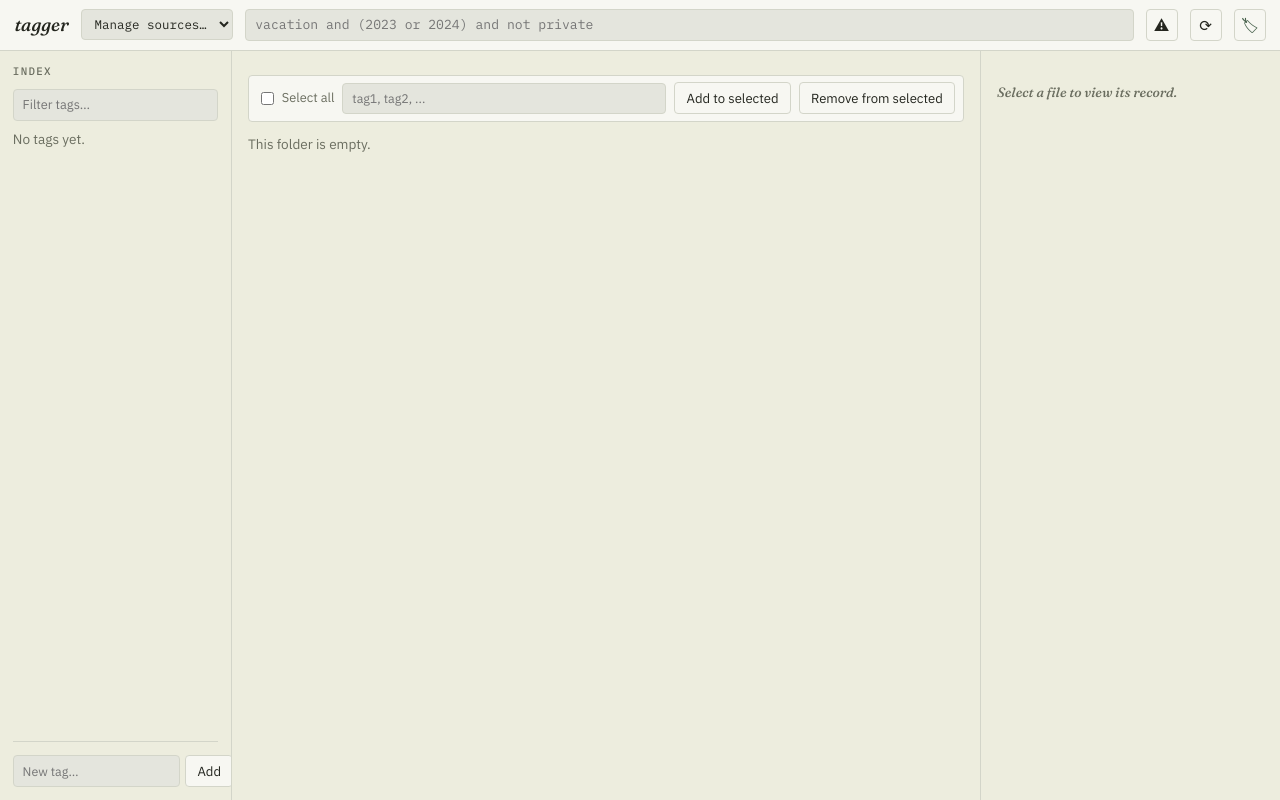
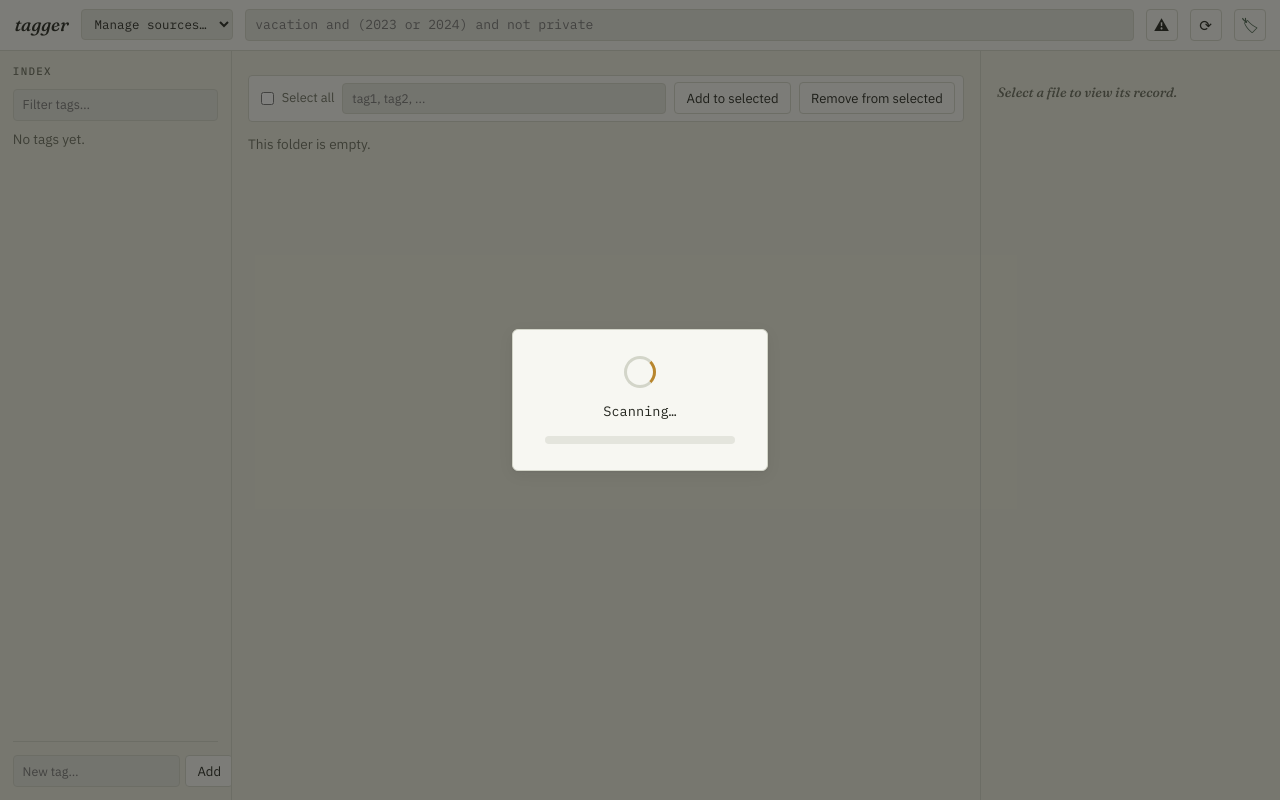
Before and after one commit to sameer-n012/tagger, a FastAPI app: template src/tagger/templates/browse.html in a window 1280 px wide. Run offline with FastAPI, Linux system fonts and the light colour scheme; the template is opened without the code that fills it, so the values that code supplies are empty.

Commit message:
Run source scans in the background with a blocking progress overlay
Scanning large directories used to hang the add-source/rescan request
until the whole tree was hashed. Both routes now kick off the scan on a
daemon thread (scan_status.py tracks per-source progress in memory,
guarded by a lock) and redirect to the browse page immediately.

The browse page polls GET /sources/{id}/scan-status every 500ms while a
scan is running and shows a full-viewport overlay (spinner + progress
bar, real percentage once the file count is known, indeterminate stripes
during the initial count) that sits above everything at a high z-index,
which blocks all clicks until the scan finishes and the page reloads to
show the results. The server also renders the overlay pre-visible on
first paint when a scan is already in flight, avoiding a flash of
interactive UI before the first poll lands.

scanner.walk_source/rescan take an optional progress_cb(processed,
total) to drive this. Tests poll the same status endpoint
(_wait_for_scan) instead of assuming scans finish synchronously.

```diff
--- a/src/tagger/routes/files.py
+++ b/src/tagger/routes/files.py
@@ -12,7 +12,7 @@ from typing import Annotated
 from fastapi import APIRouter, Depends, Form, HTTPException, Request
 from fastapi.responses import FileResponse, RedirectResponse
 
-from tagger import config
+from tagger import config, scan_status
 from tagger import search as search_module
 from tagger import tags as tags_module
 from tagger.config import SourceConfig
@@ -161,6 +161,7 @@ def browse(
     members_by_supertag = {
         tag.id: tags_module.direct_members(conn, tag.id) for tag in all_tags if tag.is_supertag
     }
+    current_scan = scan_status.get(source_id)
 
     return templates.TemplateResponse(
         request,
@@ -177,6 +178,7 @@ def browse(
             "missing_files": _missing_files(conn),
             "q": q,
             "search_error": search_error,
+            "scanning": current_scan is not None and current_scan.state == "scanning",
             "back_url": browse_url(source_id, path, q),
         },
     )
--- a/src/tagger/static/style.css
+++ b/src/tagger/static/style.css
@@ -460,6 +460,70 @@ dialog::backdrop { background: rgba(36, 38, 31, 0.35); }
 .tag-manage-header input[type="text"] { font-size: 0.8rem; }
 .supertag-members { display: flex; align-items: center; gap: 0.4rem; flex-wrap: wrap; padding-left: 1rem; }
 
+/* -------------------------------------------------- scan overlay */
+
+.scan-overlay {
+  position: fixed;
+  inset: 0;
+  z-index: 1000;
+  display: flex;
+  align-items: center;
+  justify-content: center;
+  background: rgba(24, 25, 20, 0.55);
+  cursor: wait;
+}
+.scan-overlay-box {
+  display: flex;
+  flex-direction: column;
+  align-items: center;
+  gap: 0.9rem;
+  padding: 1.6rem 2rem;
+  background: var(--paper-raised);
+  border: 1px solid var(--hairline);
+  border-radius: 6px;
+  box-shadow: var(--shadow);
+  min-width: 16rem;
+}
+.spinner {
+  width: 2rem;
+  height: 2rem;
+  border-radius: 50%;
+  border: 3px solid var(--hairline);
+  border-top-color: var(--ochre);
+  animation: tagger-spin 0.8s linear infinite;
+}
+@keyframes tagger-spin {
+  to { transform: rotate(360deg); }
+}
+.scan-overlay-label {
+  font-family: var(--font-mono);
+  font-size: 0.85rem;
+  color: var(--ink);
+}
+.progress-track {
+  width: 100%;
+  height: 0.5rem;
+  border-radius: 999px;
+  background: var(--paper-sunken);
+  overflow: hidden;
+}
+.progress-fill {
+  height: 100%;
+  width: 0;
+  background: var(--moss);
+  border-radius: 999px;
+  transition: width 0.2s ease;
+}
+.progress-fill.indeterminate {
+  width: 40% !important;
+  background: linear-gradient(90deg, var(--paper-sunken), var(--moss), var(--paper-sunken));
+  animation: tagger-indeterminate 1.1s ease-in-out infinite;
+}
+@keyframes tagger-indeterminate {
+  0% { transform: translateX(-120%); }
+  100% { transform: translateX(280%); }
+}
+
 /* -------------------------------------------------- responsive */
 
 @media (max-width: 900px) {
--- a/src/tagger/templates/browse.html
+++ b/src/tagger/templates/browse.html
@@ -2,7 +2,8 @@
 {% block title %}{{ source.display_name }} — tagger{% endblock %}
 
 {% block body %}
-<div class="workspace" data-source-id="{{ source.id }}" data-path="{{ path }}" data-q="{{ q }}">
+<div class="workspace" data-source-id="{{ source.id }}" data-path="{{ path }}" data-q="{{ q }}"
+     data-scanning="{{ 'true' if scanning else 'false' }}">
   <header class="topbar">
     <a class="brand" href="/sources">tagger</a>
 
@@ -160,6 +161,16 @@
   </aside>
 </div>
 
+<div id="scan-overlay" class="scan-overlay" {% if not scanning %}hidden{% endif %}>
+  <div class="scan-overlay-box">
+    <div class="spinner"></div>
+    <div class="scan-overlay-label" id="scan-overlay-label">Scanning…</div>
+    <div class="progress-track">
+      <div class="progress-fill indeterminate" id="scan-progress-fill"></div>
+    </div>
+  </div>
+</div>
+
 <dialog id="missing-dialog">
   <div class="dialog-header">
     <strong>Missing files</strong>
@@ -191,6 +202,42 @@
   (function () {
     var workspace = document.querySelector('.workspace');
     var sourceId = workspace.dataset.sourceId;
+
+    function pollScanStatus(sawScanning) {
+      fetch('/sources/' + sourceId + '/scan-status')
+        .then(function (r) { return r.json(); })
+        .then(function (data) {
+          var overlay = document.getElementById('scan-overlay');
+          var label = document.getElementById('scan-overlay-label');
+          var fill = document.getElementById('scan-progress-fill');
+
+          if (data.scanning) {
+            overlay.hidden = false;
+            if (data.total > 0) {
+              var pct = Math.min(100, Math.round((data.processed / data.total) * 100));
+              fill.classList.remove('indeterminate');
+              fill.style.width = pct + '%';
+              label.textContent = 'Scanning… ' + data.processed + ' / ' + data.total + ' files';
+            } else {
+              fill.classList.add('indeterminate');
+              label.textContent = 'Scanning…';
+            }
+            setTimeout(function () { pollScanStatus(true); }, 500);
+          } else {
+            overlay.hidden = true;
+            if (sawScanning) {
+              // New/changed files were found -- reload to show them.
+              location.reload();
+            }
+          }
+        })
+        .catch(function () {
+          setTimeout(function () { pollScanStatus(sawScanning); }, 1500);
+        });
+    }
+
+    pollScanStatus(workspace.dataset.scanning === 'true');
+
     var currentPath = workspace.dataset.path;
     var currentQuery = workspace.dataset.q;
     var fileOrder = Array.prototype.map.call(
```
Also changed, not shown: src/tagger/routes/sources.py (+51 -12 lines), src/tagger/scan_status.py (added, +70 -0 lines), src/tagger/scanner.py (+20 -3 lines), tests/test_routes.py (+66 -1 lines).
